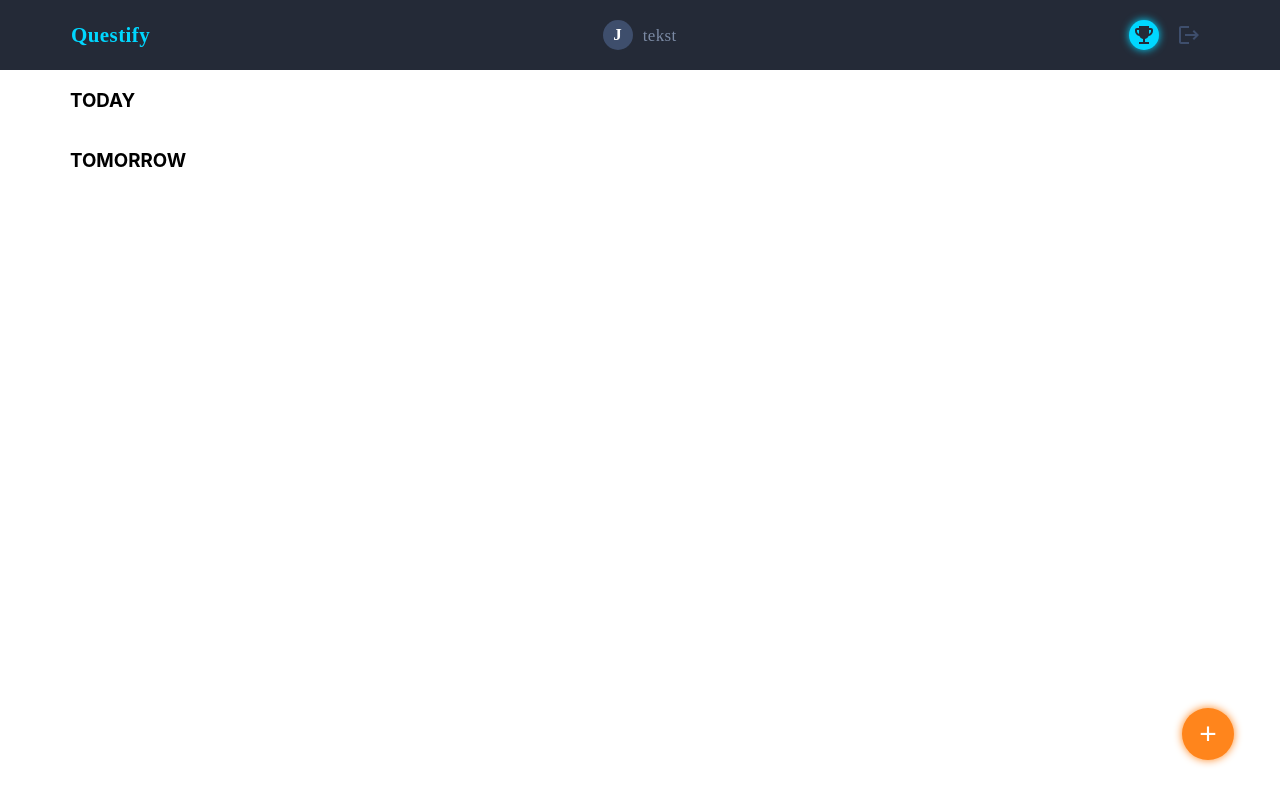
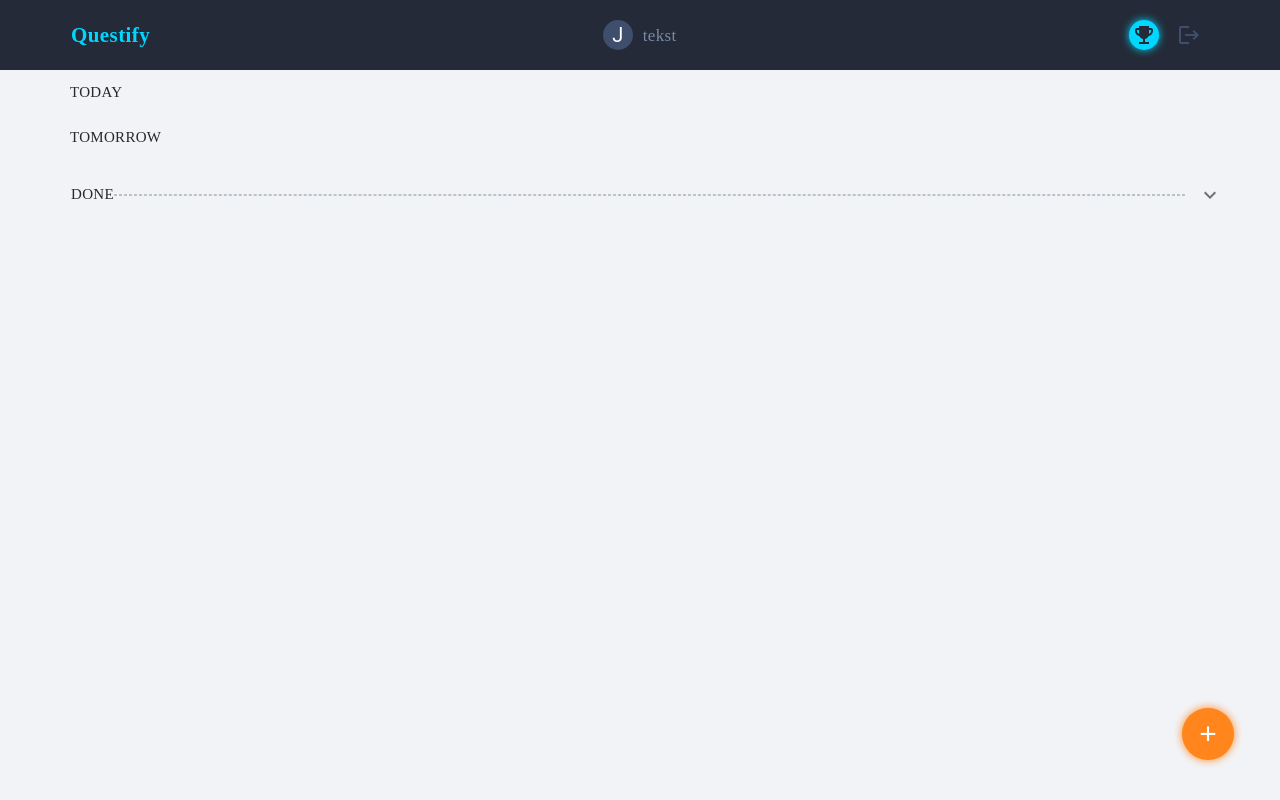
Before and after one commit to wojciechonoszko/questify-frontend, a React (Create React App) app: page / in a window 1280 px wide. Built offline with nearby package versions, Linux system fonts and the light colour scheme.

Commit message:
sekcja DONE i poprawa modala

```diff
--- a/src/components/header/header.js
+++ b/src/components/header/header.js
@@ -1,25 +1,39 @@
 import IconButton from '@mui/material/IconButton';
+import Avatar from '@mui/material/Avatar';
+
+
+import * as React from 'react';
 
 import {
   Header,
   Title,
   UserAccountDiv,
-  UserIcon,
   UserName,
   Logout,
   ChallengeIcon,
   ChallengeButton,
 } from "./header.styles";
 
+const PageHeader = () => {
 
-const PageHeader = () => {
+  function stringAvatar(name) {
+    return {
+      sx: {
+        bgcolor: '#3E4E6C',
+        width: '30px',
+        height: '30px',
+      },
+      children: `${name.split(' ')[0][0]}`,
+    };
+  }
+
   return (
     <Header>
       <Title>Questify</Title>
       <UserAccountDiv>
-        <UserIcon>
-          <p>J</p>
-        </UserIcon>
+        <Avatar
+          {...stringAvatar('J')}
+        />
         <UserName>tekst</UserName>
       </UserAccountDiv>
       <UserAccountDiv>
--- a/src/components/header/header.styles.js
+++ b/src/components/header/header.styles.js
@@ -41,23 +41,6 @@ export const UserAccountDiv = styled.div`
   gap: 10px;
 `;
 
-export const UserIcon = styled.div`
-  width: 30px;
-  height: 30px;
-  background-color: #3E4E6C;
-  border-radius: 50%;
-  display: flex;
-  align-items: center;
-  justify-content: center;
-  font-family: 'HelveticaNeueCyr';
-  font-style: normal;
-  font-weight: 900;
-  font-size: 17px;
-  line-height: 16px;
-  letter-spacing: 0.02em;
-  color: #FFFFFF;
-`;
-
 export const UserName = styled.p`
   font-family: 'HelveticaNeueCyr';
   font-style: normal;
--- a/src/components/main/main.js
+++ b/src/components/main/main.js
@@ -1,16 +1,43 @@
+import ExpandMoreIcon from '@mui/icons-material/ExpandMore';
+
 import {
   Main,
   Section,
+  SectionTitle,
+  Line,
+  StyledDiv,
+  DoneTaskDiv,
+  DoneTaskSummary,
+  DoneTaskDetails,
 } from "./main.styles";
 
 
 const PageMain = () => {
   return (
     <Main>
-      <h3>TODAY</h3>
-      <Section></Section>
-      <h3>TOMORROW</h3>
-      <Section></Section>
+      <SectionTitle>TODAY</SectionTitle>
+      <Section>
+
+      </Section>
+      <SectionTitle>TOMORROW</SectionTitle>
+      <Section>
+
+      </Section>
+      <DoneTaskDiv>
+        <DoneTaskSummary
+          expandIcon={<ExpandMoreIcon />}
+        >
+          <StyledDiv>
+            <SectionTitle>DONE</SectionTitle>
+            <Line />
+          </StyledDiv>
+        </DoneTaskSummary>
+        <DoneTaskDetails>
+          <Section>
+
+          </Section>
+        </DoneTaskDetails>
+      </DoneTaskDiv>
     </Main>
   );
 };
--- a/src/components/main/main.styles.js
+++ b/src/components/main/main.styles.js
@@ -1,11 +1,15 @@
 import styled from "styled-components"
+
+import Accordion from '@mui/material/Accordion';
+import AccordionSummary from '@mui/material/AccordionSummary';
+import AccordionDetails from '@mui/material/AccordionDetails';
 
 export const Main = styled.main`
   display: flex;
   margin: auto;
   width: 290px;
   flex-direction: column;
-  // justify-content: flex-start;
+  justify-content: flex-start;
 
   @media (min-width: 768px){
     width: 670px;
@@ -18,10 +22,66 @@ export const Main = styled.main`
 
 export const Section = styled.section`
   display: flex;
-  justify-content: center;
+  flex-wrap: wrap;
+  justify-content: flex-start;
   gap: 20px;
+  background: #F2F3F7;
 
   @media (min-width: 768px){
     gap: 25px;
   }
 `;
+
+export const SectionTitle = styled.h3`
+  font-family: 'HelveticaNeueCyr';
+  font-style: normal;
+  font-weight: 300;
+  font-size: 15px;
+  line-height: 15px;
+  letter-spacing: 0.02em;
+  color: #282828;
+`;
+
+export const StyledDiv = styled.div`
+  display: flex;
+  align-items: center;
+  justify-content: center;
+  padding: 0px;
+  width: 290px;
+
+  @media (min-width: 768px){
+    width: 670px;
+  }
+
+  @media (min-width: 1280px){
+    width: 1140px;
+  }
+`;
+
+export const Line = styled.hr`
+  width: 222px;
+  border: 1px dashed #B9C3C8;
+  margin: 0px;
+
+  @media (min-width: 768px){
+    width: 601px;
+  }
+
+  @media (min-width: 1280px){
+    width: 1069px;
+  }
+`;
+
+export const DoneTaskDiv = styled(Accordion)`
+  box-shadow: none !important;
+  margin-bottom: 65px !important;
+  background: #F2F3F7 !important;
+`;
+
+export const DoneTaskSummary = styled(AccordionSummary)`
+  padding: 0px !important;
+`;
+
+export const DoneTaskDetails = styled(AccordionDetails)`
+  padding: 0px !important;
+`;
--- a/src/index.css
+++ b/src/index.css
@@ -7,6 +7,7 @@ body {
     sans-serif;
   -webkit-font-smoothing: antialiased;
   -moz-osx-font-smoothing: grayscale;
+  background: #F2F3F7;
 }
 
 code {
```
